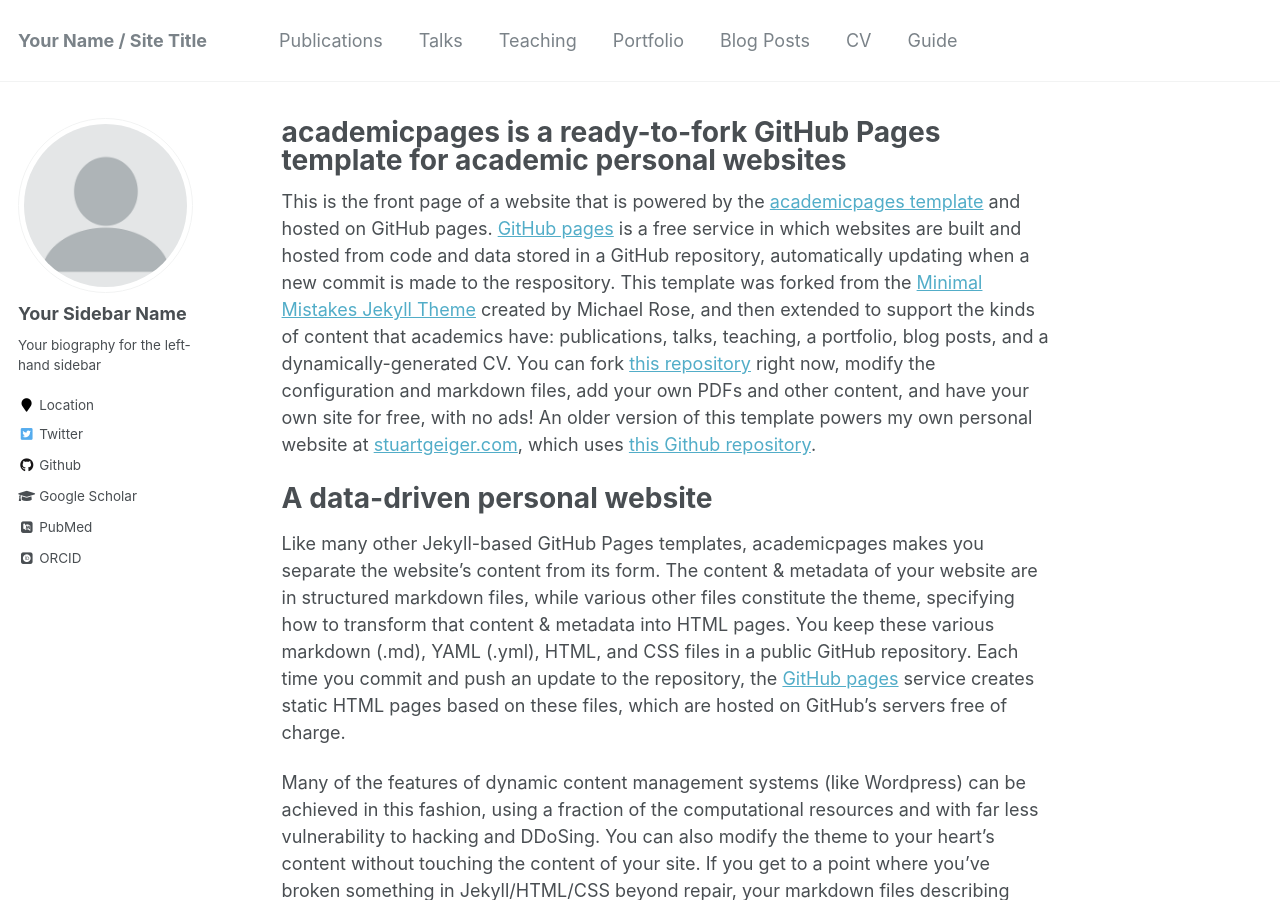
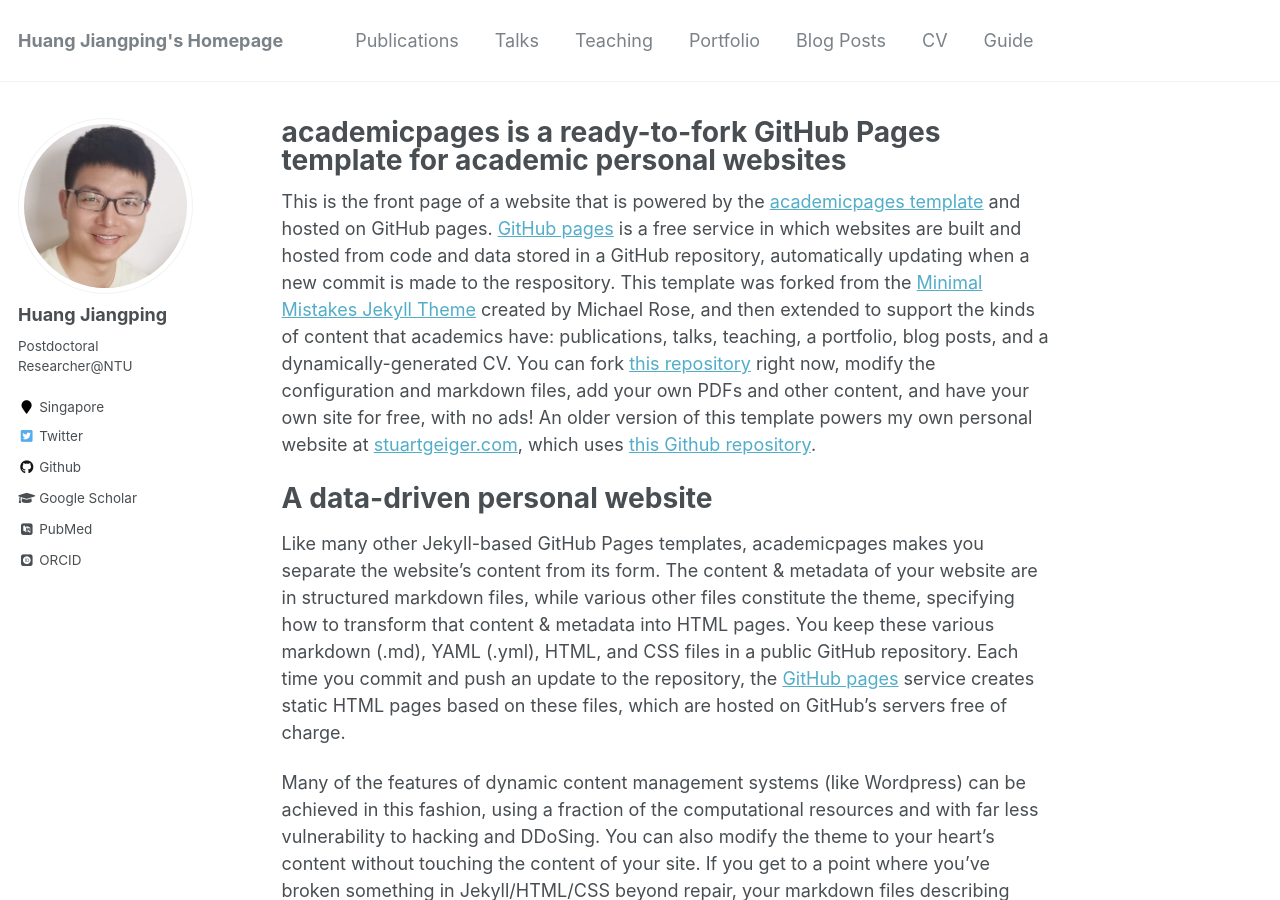
Before and after one commit to jiangpinghuang/h-jp.github.io, a Jekyll site: the page built from _pages/about.md, in a window 1280 px wide and 900 px high. Built offline with Jekyll 4.4.1, drawn with Linux system fonts in a browser that asks for light colours; some web fonts are replaced; some of the changed text lies outside the part shown.

Commit message:
inital commit

```diff
--- a/_config.yml
+++ b/_config.yml
@@ -7,13 +7,13 @@
 
 # Site Settings
 locale                   : "en-US"
-title                    : "Your Name / Site Title"
+title                    : "Huang Jiangping's Homepage"
 title_separator          : "-"
-name                     : &name "Your Name"
-description              : &description "personal description"
-url                      : https://academicpages.github.io # the base hostname & protocol for your site e.g. "https://mmistakes.github.io"
+name                     : &name "Huang Jiangping"
+description              : &description "Postdoctoral Researcher@NTU"
+url                      : https://h-jp.github.io # the base hostname & protocol for your site e.g. "https://mmistakes.github.io"
 baseurl                  : "" # the subpath of your site, e.g. "/blog"
-repository               : "academicpages/academicpages.github.io"
+repository               : "h-jp/h-jp.github.io"
 teaser                   :  # filename of teaser fallback teaser image placed in /images/, .e.g. "500x300.png"
 breadcrumbs              : false # true, false (default)
 words_per_minute         : 160
@@ -80,10 +80,10 @@ analytics:
 
 # Site Author
 author:
-  name             : "Your Sidebar Name"
-  avatar           : "profile.png"
-  bio              : "Your biography for the left-hand sidebar"
-  location         : "Location"
+  name             : "Huang Jiangping"
+  avatar           : "hjp_github.png"
+  bio              : "Postdoctoral Researcher@NTU"
+  location         : "Singapore"
   employer         :
   pubmed           : "https://www.ncbi.nlm.nih.gov/pubmed/?term=john+snow"
   googlescholar    : "http://yourfullgooglescholarurl.com"
```
Also changed, not shown: images/hjp_github.png (added).
